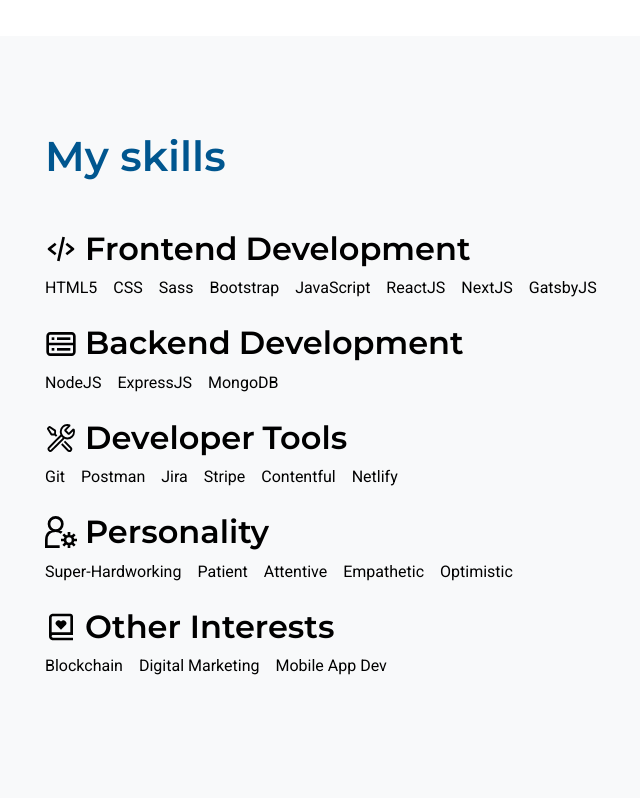
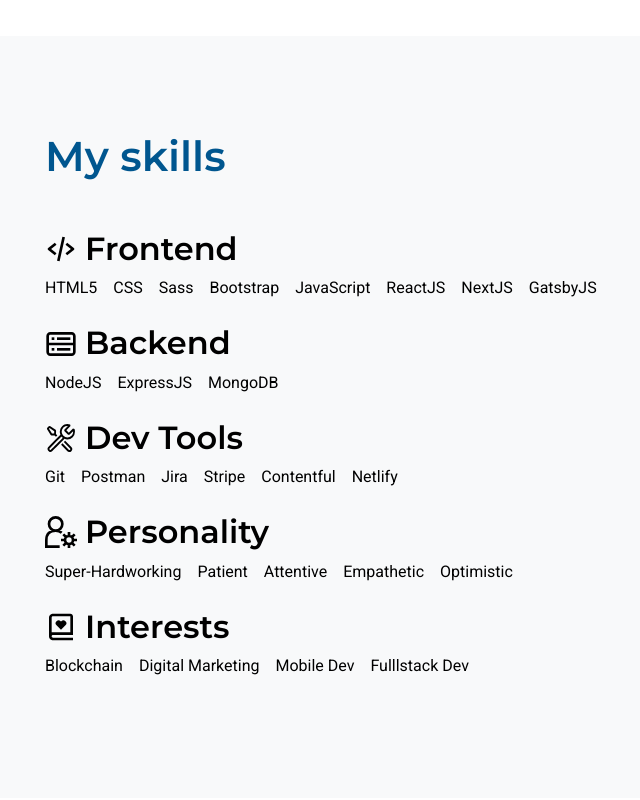
Before and after one commit to yewyewXD/portfolio-v2, a React (Create React App) app: page / in a window 1280 px wide. Shown: the part 2400-3200 px from the top of the page, without its empty margins (40-680 px from the left). Built offline with nearby package versions, Linux system fonts and the light colour scheme.

Commit message:
refactor my skills section

```diff
--- a/src/components/section/Skill.jsx
+++ b/src/components/section/Skill.jsx
@@ -1,11 +1,17 @@
-import React from "react";
+import React, { useMemo } from "react";
 import { BiCodeAlt, BiBookHeart } from "react-icons/bi";
 import { CgDatabase } from "react-icons/cg";
 import { VscTools } from "react-icons/vsc";
 import { GrUserSettings } from "react-icons/gr";
 
 export default function Skill() {
-  const frontendSkillItems = [
+  const skillSections = useMemo(() => {
+    return [
+      {
+        id: "skillSection-1",
+        icon: <BiCodeAlt className="mr-2" />,
+        heading: "Frontend",
+        skillItems: [
           "HTML5",
           "CSS",
           "Sass",
@@ -14,101 +20,76 @@
           "ReactJS",
           "NextJS",
           "GatsbyJS",
-  ];
-  const backendSkillItems = ["NodeJS", "ExpressJS", "MongoDB"];
-  const devToolSkillItems = [
+        ],
+      },
+      {
+        id: "skillSection-2",
+        icon: <CgDatabase className="mr-2" />,
+        heading: "Backend",
+        skillItems: ["NodeJS", "ExpressJS", "MongoDB"],
+      },
+      {
+        id: "skillSection-3",
+        icon: <VscTools className="mr-2" />,
+        heading: "Dev Tools",
+        skillItems: [
           "Git",
           "Postman",
           "Jira",
           "Stripe",
           "Contentful",
           "Netlify",
-  ];
-  const personalitySkillItems = [
+        ],
+      },
+      {
+        id: "skillSection-4",
+        icon: <GrUserSettings className="mr-2" />,
+        heading: "Personality",
+        skillItems: [
           "Super-Hardworking",
           "Patient",
           "Attentive",
           "Empathetic",
           "Optimistic",
-  ];
-  const interestsSkillItems = [
+        ],
+      },
+
+      {
+        id: "skillSection-5",
+        icon: <BiBookHeart className="mr-2" />,
+        heading: "Interests",
+        skillItems: [
           "Blockchain",
           "Digital Marketing",
-    "Mobile App Dev",
+          "Mobile Dev",
+          "Fulllstack Dev",
+        ],
+      },
     ];
+  }, []);
 
   return (
     <section id="skill" className="py-5 bg-light text-sm-left text-center">
       <div className="container my-sm-5 my-3">
         <h1 className="mb-5 ">My skills</h1>
 
-        <div className="skill mb-4" data-aos="fade-up">
+        {skillSections.map((skillSection) => (
+          <div className="skill mb-4" data-aos="fade-up" key={skillSection.id}>
             <h2 className="all-center justify-content-sm-start">
-            <BiCodeAlt className="mr-2" /> Frontend
-            <span className="ml-2 d-sm-inline d-none">Development</span>
+              {skillSection.icon} {skillSection.heading}
             </h2>
             <div className="skill-items justify-content-sm-start justify-content-center d-flex flex-wrap">
-            {frontendSkillItems.map((skillItem) => (
-              <span className="skill-item mr-sm-3 mx-sm-0 mx-2" key={skillItem}>
+              {skillSection.skillItems.map((skillItem) => (
+                <span
+                  className="skill-item mr-sm-3 mx-sm-0 mx-2"
+                  key={skillItem}
+                >
                   {skillItem}
                 </span>
               ))}
             </div>
           </div>
-
-        <div className="skill mb-4" data-aos="fade-up">
-          <h2 className="all-center justify-content-sm-start">
-            <CgDatabase className="mr-2" /> Backend
-            <span className="ml-2 d-sm-inline d-none">Development</span>
-          </h2>
-          <div className="skill-items justify-content-sm-start justify-content-center d-flex flex-wrap">
-            {backendSkillItems.map((skillItem) => (
-              <span className="skill-item mr-sm-3 mx-sm-0 mx-2" key={skillItem}>
-                {skillItem}
-              </span>
         ))}
-          </div>
-        </div>
-
-        <div className="skill mb-4" data-aos="fade-up">
-          <h2 className="all-center justify-content-sm-start">
-            <VscTools className="mr-2" /> Dev
-            <span className="d-sm-inline d-none mr-2">eloper</span> Tools
-          </h2>
-          <div className="skill-items justify-content-sm-start justify-content-center d-flex flex-wrap text-center">
-            {devToolSkillItems.map((skillItem) => (
-              <span className="skill-item mr-sm-3 mx-sm-0 mx-2" key={skillItem}>
-                {skillItem}
-              </span>
-            ))}
-          </div>
-        </div>
-
-        <div className="skill mb-4" data-aos="fade-up">
-          <h2 className="all-center justify-content-sm-start">
-            <GrUserSettings className="mr-2" /> Personality
-          </h2>
-          <div className="skill-items justify-content-sm-start justify-content-center d-flex flex-wrap text-center">
-            {personalitySkillItems.map((skillItem) => (
-              <span className="skill-item mr-sm-3 mx-sm-0 mx-2" key={skillItem}>
-                {skillItem}
-              </span>
-            ))}
-          </div>
-        </div>
-
-        <div className="skill mb-4" data-aos="fade-up">
-          <h2 className="all-center justify-content-sm-start">
-            <BiBookHeart className="mr-2" /> Other Interests
-          </h2>
-          <div className="skill-items justify-content-sm-start justify-content-center d-flex flex-wrap text-center">
-            {interestsSkillItems.map((skillItem) => (
-              <span className="skill-item mr-sm-3 mx-sm-0 mx-2" key={skillItem}>
-                {skillItem}
-              </span>
-            ))}
-          </div>
-        </div>
       </div>
     </section>
   );
```
Lines whose indentation alone changed are shown as unchanged.
